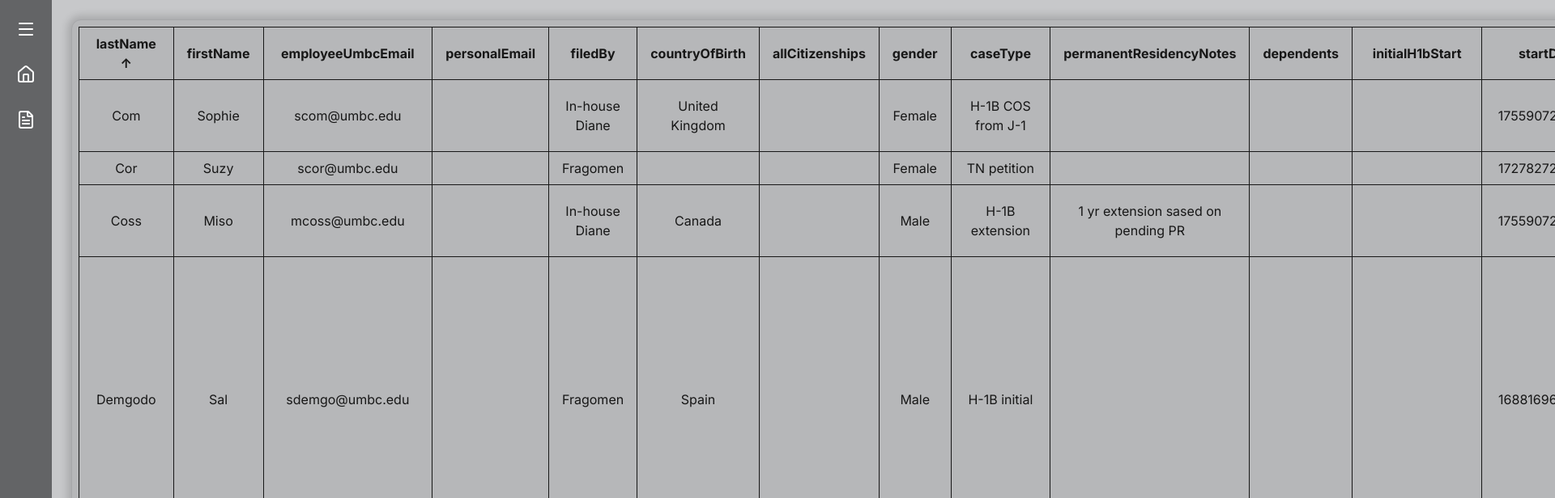
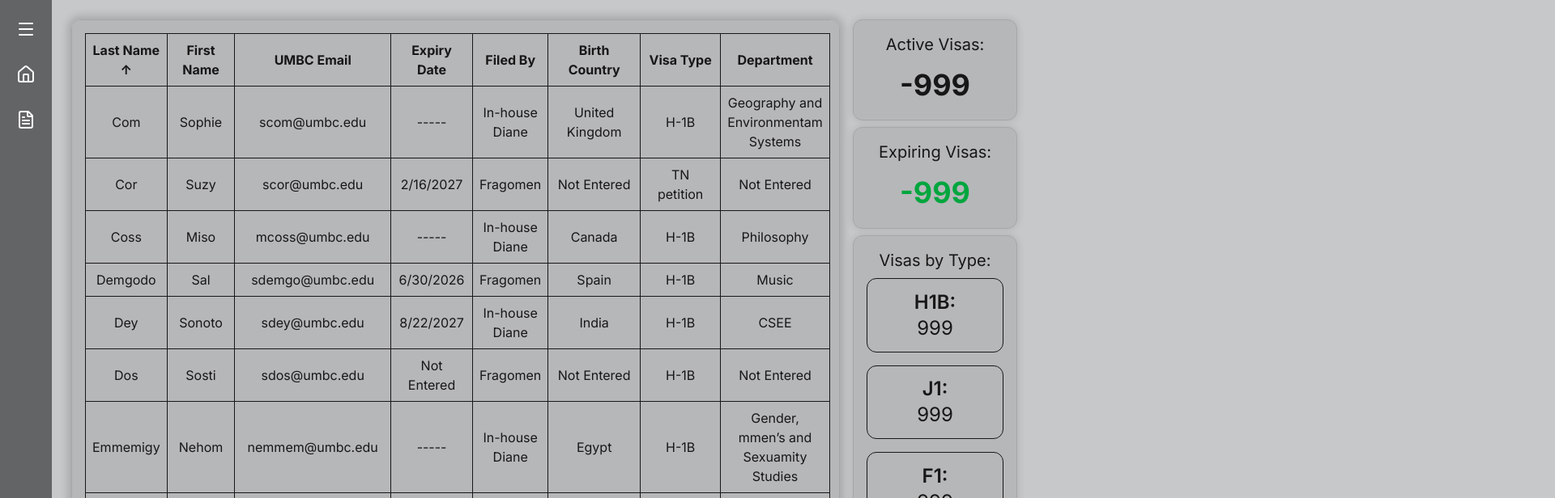
Before and after one commit to CMSC447-Team-9/Visa-Dashboard-Project, a Next.js app in the folder front/visa-dashboard-team-9/: page /dashboard in a window 1280 px wide. Shown: the top 616 px of the page at 81% size, 1920 px wide, since content can reach past the window. Built offline with nearby package versions, Linux system fonts and the light colour scheme.

Commit message:
(WIP) Dashboard Table implemented

```diff
--- a/front/visa-dashboard-team-9/src/app/dashboard/page.tsx
+++ b/front/visa-dashboard-team-9/src/app/dashboard/page.tsx
@@ -76,12 +76,12 @@ export default function Dashboard() {
     return (
         <div className="flex flex-row justify-center w-full h-full p-2 gap-4">
             {/* List of all Visas */}
-            <div className={`flex flex-col w-13/16 h-full items-center justify-center gap-4 ${cardClass2}`}>
+            <div className={`flex flex-col w-13/16 h-full justify-start p-4 gap-4 ${cardClass2} overflow-x-auto`}>
                 <DashboardTable data={entries} sortedBy={sortedBy} filterBy={filterBy} setSort={handleSort} setFilter={handleFilter}/>
             </div>
 
             {/* Summary of Visas */}
-            <div className={`flex flex-col w-3/16 h-full items-center gap-2`}>
+            <div className={`flex-1 flex flex-col h-full items-center gap-2`}>
 
                 {/* Active Visas */}
                 <div className={`flex flex-col w-full h-1/6 ${cardClass1} p-4 items-center cursor-pointer`} onClick={() => handleFilter("active")}>
--- a/front/visa-dashboard-team-9/src/components/DashboardTable.tsx
+++ b/front/visa-dashboard-team-9/src/components/DashboardTable.tsx
@@ -1,7 +1,3 @@
-"use client"
-
-import { useState } from "react"
-
 import { EmployeeRecord } from "@/app/types/EmployeeRecord"
 
 type DashboardTableProps = {
@@ -12,7 +8,66 @@ type DashboardTableProps = {
     setFilter: (key: string) => void
 }
 
+const columnLabels: Record<keyof EmployeeRecord, string> = {
+    lastName: "Last Name",
+    firstName: "First Name",
+    employeeUmbcEmail: "UMBC Email",
+    personalEmail: "",
+    expirationDate: "Expiry Date",
+    filedBy: "Filed By",
+    countryOfBirth: "Birth Country",
+    allCitizenships: "",
+    gender: "",
+    caseType: "Visa Type",
+    permanentResidencyNotes: "",
+    dependents: "",
+    initialH1bStart: "",
+    startDate: "",
+    prepExtensionDate: "",
+    maxHPeriod: "",
+    documentExpiryI94: "",
+    generalNotes: "",
+    socCode: "",
+    socCodeDescription: "",
+    department: "Department",
+    employeeTitle: "",
+    departmentAdmin: "",
+    departmentAdvisorPiChair: "",
+    annualSalary: "",
+    employeeEducationalLevel: "",
+    employeeEducationalField: "",
+}
+
+const formatCell = (column: keyof EmployeeRecord, value: any) => {
+    if (!value) return "Not Entered"
+    switch (column) {
+        case "expirationDate":
+            if (value == "?") return '-----'
+            if (!isNaN(value)) return new Date(value).toLocaleDateString('en-US')
+            if (value.toLowerCase().startsWith('done')) return 'Done'
+            return value
+
+        case "caseType":
+            if (value.toUpperCase().startsWith('H-1B')) return 'H-1B'
+            if (value.toUpperCase().startsWith('J-1')) return 'J-1'
+            if (value.toUpperCase().startsWith('F-1')) return 'F-1'
+            if (value.toLowerCase() == "permanent residency") return 'Permanent Residency'
+            return value;
+
+        case "startDate":
+            return new Date(value).toLocaleDateString('en-US')
+
+        default:
+            return value?.toString()
+    }
+
+}
+
 export default function DashboardTable({ data, sortedBy, filterBy, setSort, setFilter }: DashboardTableProps) {
+    const columnKeys = (Object.keys(columnLabels) as (keyof EmployeeRecord)[]).filter(
+        key => columnLabels[key] !== ""
+    )
+
     const filteredData = data
 
     const sortedData = [...filteredData].sort((a, b) => {
@@ -22,35 +77,29 @@ export default function DashboardTable({ data, sortedBy, filterBy, setSort, setF
         if (aValue > bValue) return sortedBy.direction === "asc" ? 1 : -1;
         return 0;
     })
-
     return (
-        <div className="w-full h-full p-2">
-            <table className="w-full border-collapse border">
+        <table className="min-w-0 table-fixed">
             <thead>
                 <tr>
-                        {Object.keys(data[0] || {}).map(key => (
-                            <th
-                                key={key}
-                                className="border px-4 py-2 cursor-pointer hover:bg-gray-200"
-                                onClick={() => setSort(key as keyof EmployeeRecord)}
-                            >
-                                {key} {sortedBy.key === key ? (sortedBy.direction === "asc" ? "↑" : "↓") : ""}
+                    {columnKeys.map(key => (
+                        <th key={key} className="border px-2 py-2 cursor-pointer hover:bg-[#c7c8ca] break-words" onClick={() => setSort(key)}>
+                            {columnLabels[key]}
+                            {sortedBy.key === key ? (sortedBy.direction === "asc" ? " ↑" : " ↓") : ""}
                         </th>
                     ))}
                 </tr>
             </thead>
             <tbody>
-                    {sortedData.map((row, idx) => (
-                        <tr key={idx} className="border-t hover:bg-gray-50">
-                            {Object.keys(row).map(colKey => (
-                                <td key={colKey} className="border px-4 py-2 text-center">
-                                    {row[colKey as keyof EmployeeRecord]?.toString()}
+                {sortedData.map((row, i) => (
+                    <tr key={i} className="border-t hover:bg-[#c7c8ca]">
+                        {columnKeys.map(column => (
+                            <td key={column} className="border px-2 py-2 text-center break-words">
+                                {formatCell(column, row[column])}
                             </td>
                         ))}
                     </tr>
                 ))}
             </tbody>
         </table>
-        </div>
     )
 }
```
Lines whose indentation alone changed are shown as unchanged.
